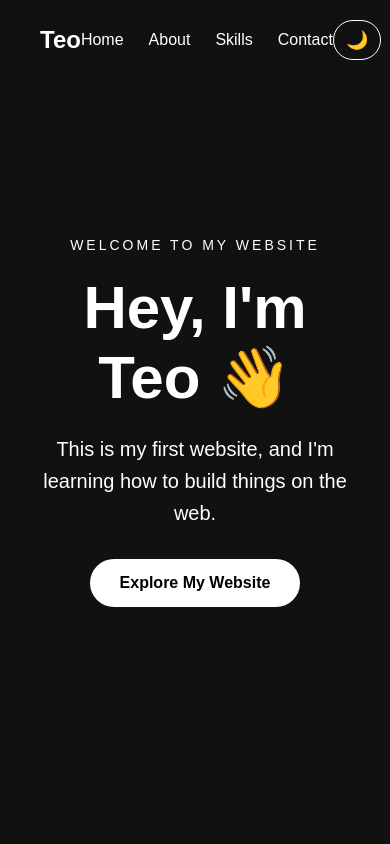
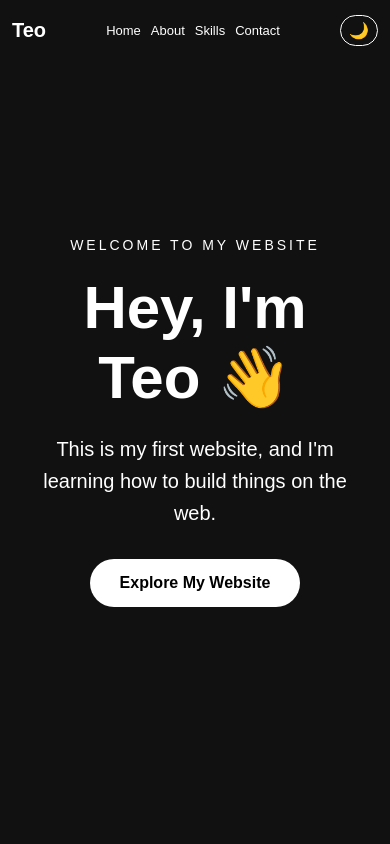
Before and after one commit to richestkofi9/Teflix, a plain HTML site: page index.html in a window 390 px wide. Shown: the top 844 px of the page. Drawn offline with Linux system fonts and the light colour scheme.

Commit message:
Update style.css

```diff
--- a/style.css
+++ b/style.css
@@ -157,3 +157,47 @@ html {
   font-size: 18px;
   cursor: pointer;
 }
+.navbar {
+  padding: 15px 20px;
+  gap: 15px;
+}
+
+.navbar h2 {
+  margin: 0;
+}
+
+.nav-links {
+  gap: 12px;
+}
+
+.nav-links a {
+  font-size: 14px;
+}
+
+#theme-toggle {
+  padding: 6px 10px;
+  font-size: 16px;
+  flex-shrink: 0;
+}
+
+@media (max-width: 600px) {
+  .navbar {
+    padding: 15px 12px;
+  }
+
+  .navbar h2 {
+    font-size: 20px;
+  }
+
+  .nav-links {
+    gap: 10px;
+  }
+
+  .nav-links a {
+    font-size: 13px;
+  }
+
+  #theme-toggle {
+    padding: 5px 8px;
+  }
+}
```
